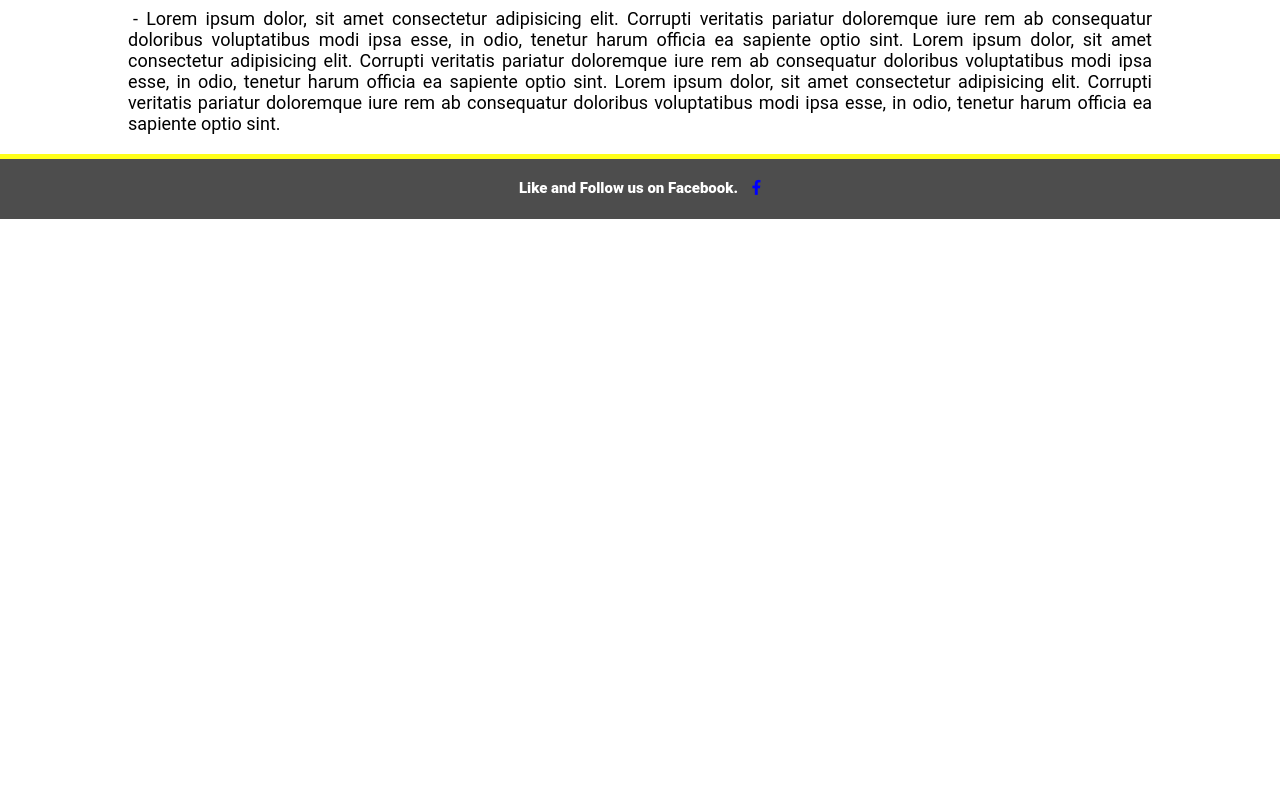
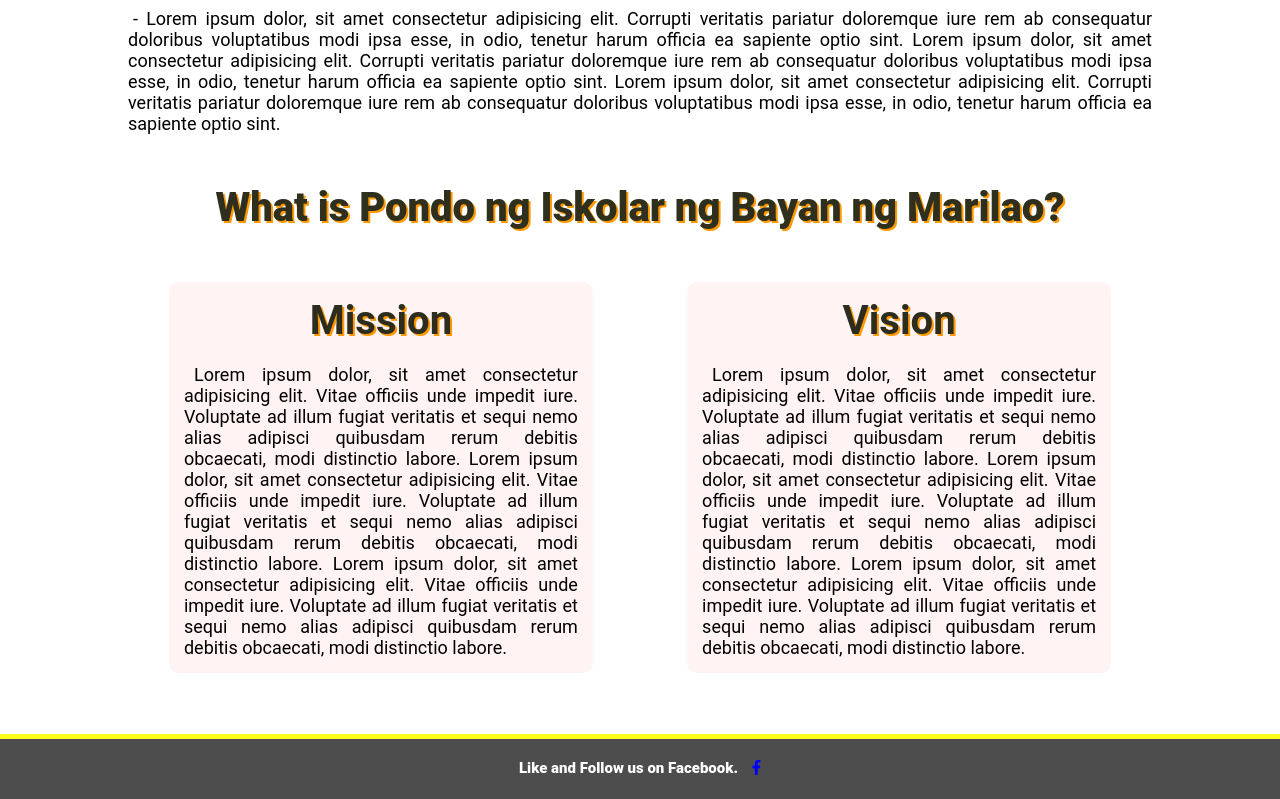
Before and after one commit to kuyaddii/CAPSTONE1, a plain HTML site: page Homepage/homepage.html in a window 1280 px wide. Shown: the part 1409-2208 px from the top of the page. Before the commit the page ends 1628 px from the top, so only its background shows below. Drawn offline with nearby package versions, Linux system fonts and the light colour scheme.

Commit message:
updatehomepages

```diff
--- a/Homepage/home.css
+++ b/Homepage/home.css
@@ -168,7 +168,51 @@
 }
 
 
+/*About section*/
 
+.about{
+    padding: 20px;
+    margin: auto;
+    text-align: center;
+    width: 80%;
+}
+
+.about h1{
+    font-size: 40px;
+    font-weight: 900;
+    padding: 10px;
+    color: #2f2f1e;
+    text-shadow: 2px 2px #ff9900;
+}
+
+.description{
+    margin: 4%;
+    display: flex;
+    justify-content: space-between;
+}
+
+.tab{
+    flex-basis: 45%;
+    background: #fff3f3;
+    padding: 5px;
+    border-radius: 10px;
+    box-sizing: border-box;
+    transition: 1s;
+}
+
+.tab h2{
+    font-size: 40px;
+    padding: 10px;
+    color: #2d2d1f;
+    text-shadow: 2px 2px #ff9900;
+}
+
+.tab p{
+    font-size: 18px;
+    text-align: justify;
+    text-indent: 10px;
+    margin: 10px;
+}
 /*footer*/
 
 .footer{
--- a/Homepage/homepage.html
+++ b/Homepage/homepage.html
@@ -56,7 +56,7 @@
 
     <section class="gallery">
 
-        <h1> Magandang Header </h1>
+        <h1> What We Do ?</h1>
 
         <div class="secondpage">
 
@@ -82,6 +82,41 @@
             Corrupti veritatis pariatur doloremque iure rem ab consequatur doloribus voluptatibus modi ipsa esse,
             in odio, tenetur harum officia ea sapiente optio sint.  </p>
 
+    </section>
+
+
+    <section class="about">
+
+        <h1> What is Pondo ng Iskolar ng Bayan ng Marilao? </h1>
+
+    <div class="description">
+
+        <div class="tab">
+            <h2> Mission </h2>
+            <p>Lorem ipsum dolor, sit amet consectetur adipisicing elit. Vitae officiis unde impedit iure.
+                Voluptate ad illum fugiat veritatis et sequi nemo alias adipisci quibusdam rerum debitis obcaecati,
+                modi distinctio labore. Lorem ipsum dolor, sit amet consectetur adipisicing elit. Vitae officiis unde impedit iure.
+                Voluptate ad illum fugiat veritatis et sequi nemo alias adipisci quibusdam rerum debitis obcaecati,
+                modi distinctio labore. Lorem ipsum dolor, sit amet consectetur adipisicing elit. Vitae officiis unde impedit iure.
+                Voluptate ad illum fugiat veritatis et sequi nemo alias adipisci quibusdam rerum debitis obcaecati,
+                modi distinctio labore.</p>
+        </div>
+
+        <div class="tab">
+            <h2> Vision </h2>
+            <p>Lorem ipsum dolor, sit amet consectetur adipisicing elit. Vitae officiis unde impedit iure.
+                Voluptate ad illum fugiat veritatis et sequi nemo alias adipisci quibusdam rerum debitis obcaecati,
+                modi distinctio labore. Lorem ipsum dolor, sit amet consectetur adipisicing elit. Vitae officiis unde impedit iure.
+                Voluptate ad illum fugiat veritatis et sequi nemo alias adipisci quibusdam rerum debitis obcaecati,
+                modi distinctio labore. Lorem ipsum dolor, sit amet consectetur adipisicing elit. Vitae officiis unde impedit iure.
+                Voluptate ad illum fugiat veritatis et sequi nemo alias adipisci quibusdam rerum debitis obcaecati,
+                modi distinctio labore.</p>
+        </div>
+
+
+
+
+    </div>
 
 
 
```
